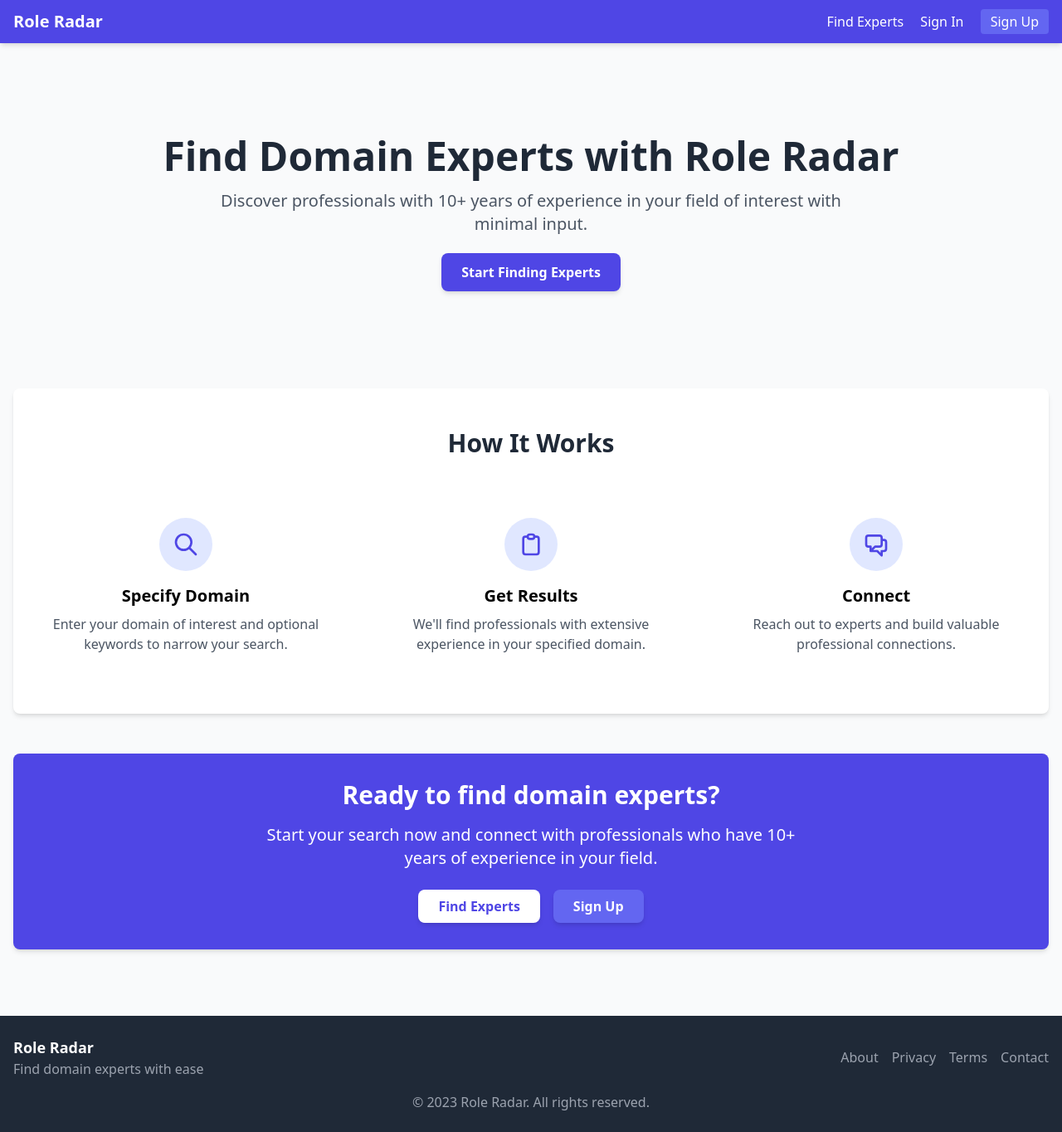
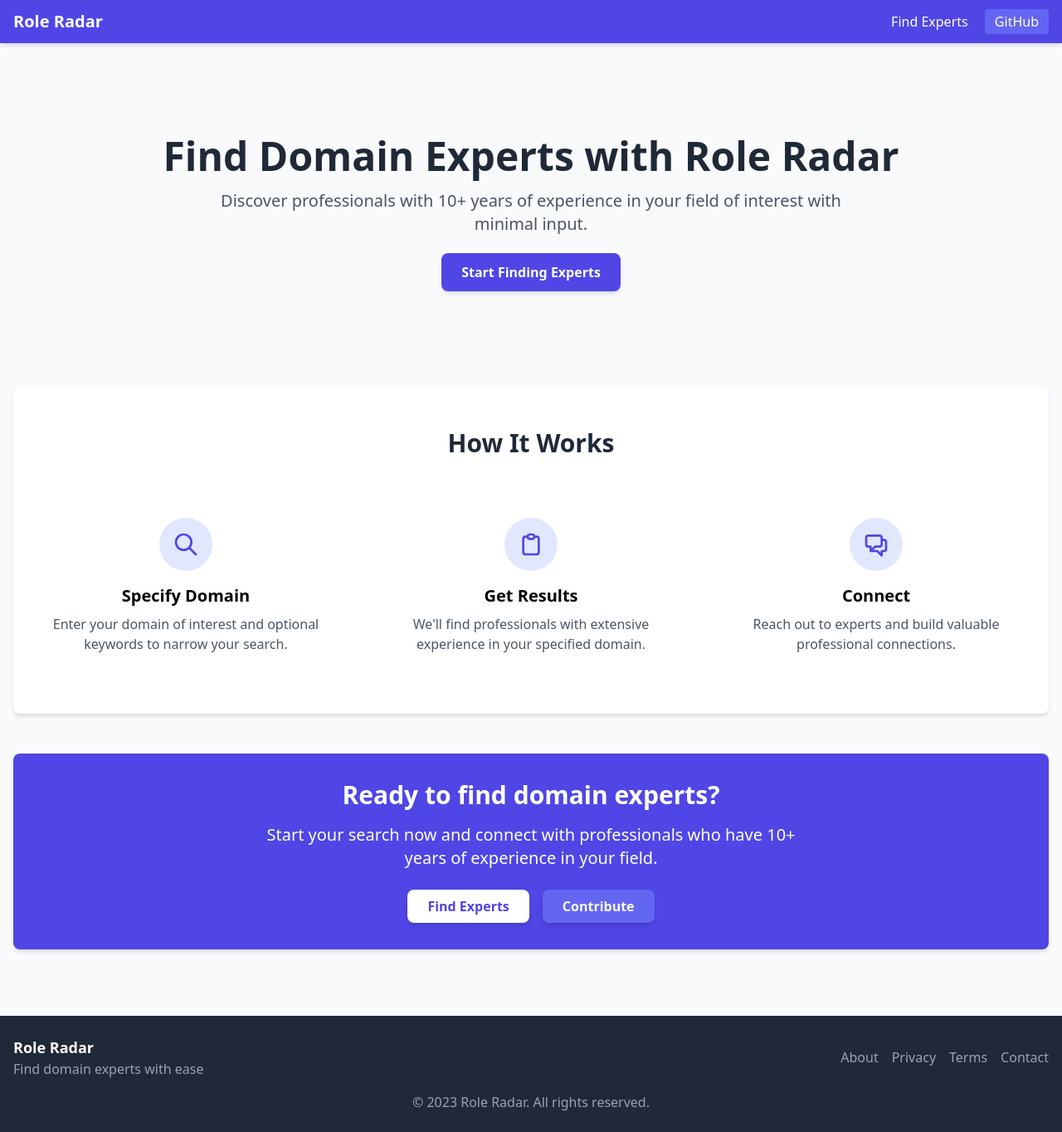
Before and after one commit to Tejeswar001/RoleRadar, a Flask app: page / in a window 1280 px wide. Shown: the whole page at 83% size. Run offline with Flask 3, Linux system fonts and the light colour scheme; parts of the project's set-up code (start-up, migrations or seed data) failed here and were passed over; some libraries are stand-ins or nearby versions.

Commit message:
removed signup and signin. Instead of them, added github

```diff
--- a/templates/base.html
+++ b/templates/base.html
@@ -24,11 +24,13 @@
             <a href="/" class="text-xl font-bold">Role Radar</a>
             <div class="space-x-4">
                 <a href="/finder" class="hover:text-indigo-200">Find Experts</a>
-                <a href="/signin" class="hover:text-indigo-200">Sign In</a>
-                <a href="/signup" class="hover:text-indigo-200 bg-indigo-500 px-3 py-1 rounded">Sign Up</a>
+                <a href="https://github.com/Tejeswar001/RoleRadar" target="_blank" rel="noopener noreferrer" class="hover:text-indigo-200 bg-indigo-500 px-3 py-1 rounded">
+                    GitHub
+                </a>
             </div>
         </div>
     </nav>
+
 
     <!-- Main Content -->
     <main class="container mx-auto px-4 py-8">
--- a/templates/home.html
+++ b/templates/home.html
@@ -59,8 +59,8 @@
             <a href="/finder" class="bg-white text-indigo-600 hover:bg-gray-100 font-semibold py-2 px-6 rounded-lg shadow-md transition duration-300">
                 Find Experts
             </a>
-            <a href="/signup" class="bg-indigo-500 hover:bg-indigo-400 text-white font-semibold py-2 px-6 rounded-lg shadow-md transition duration-300">
-                Sign Up
+            <a href="https://github.com/Tejeswar001/RoleRadar" target="_blank" rel="noopener noreferrer" class="bg-indigo-500 hover:bg-indigo-400 text-white font-semibold py-2 px-6 rounded-lg shadow-md transition duration-300">
+                Contribute
             </a>
         </div>
     </section>
```
